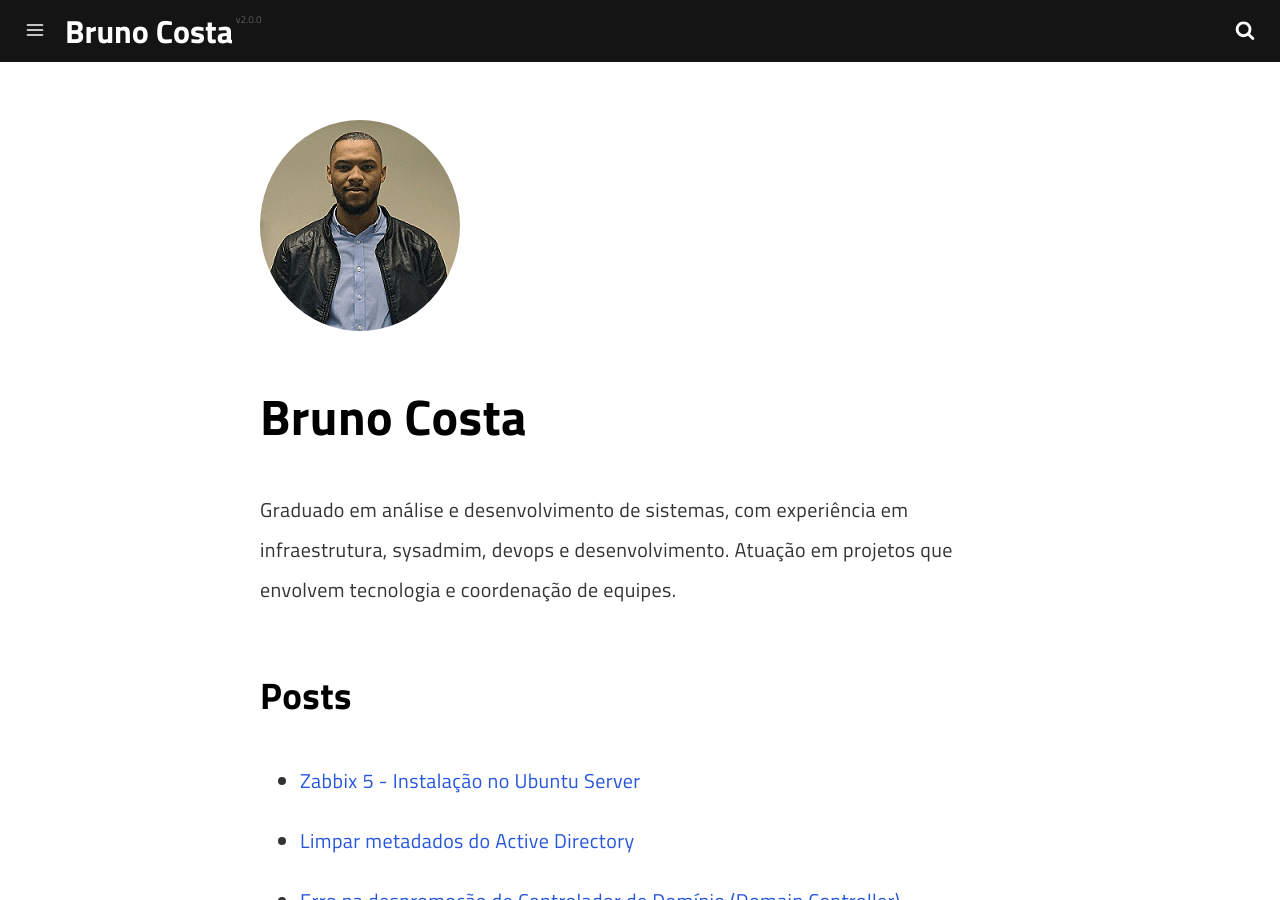
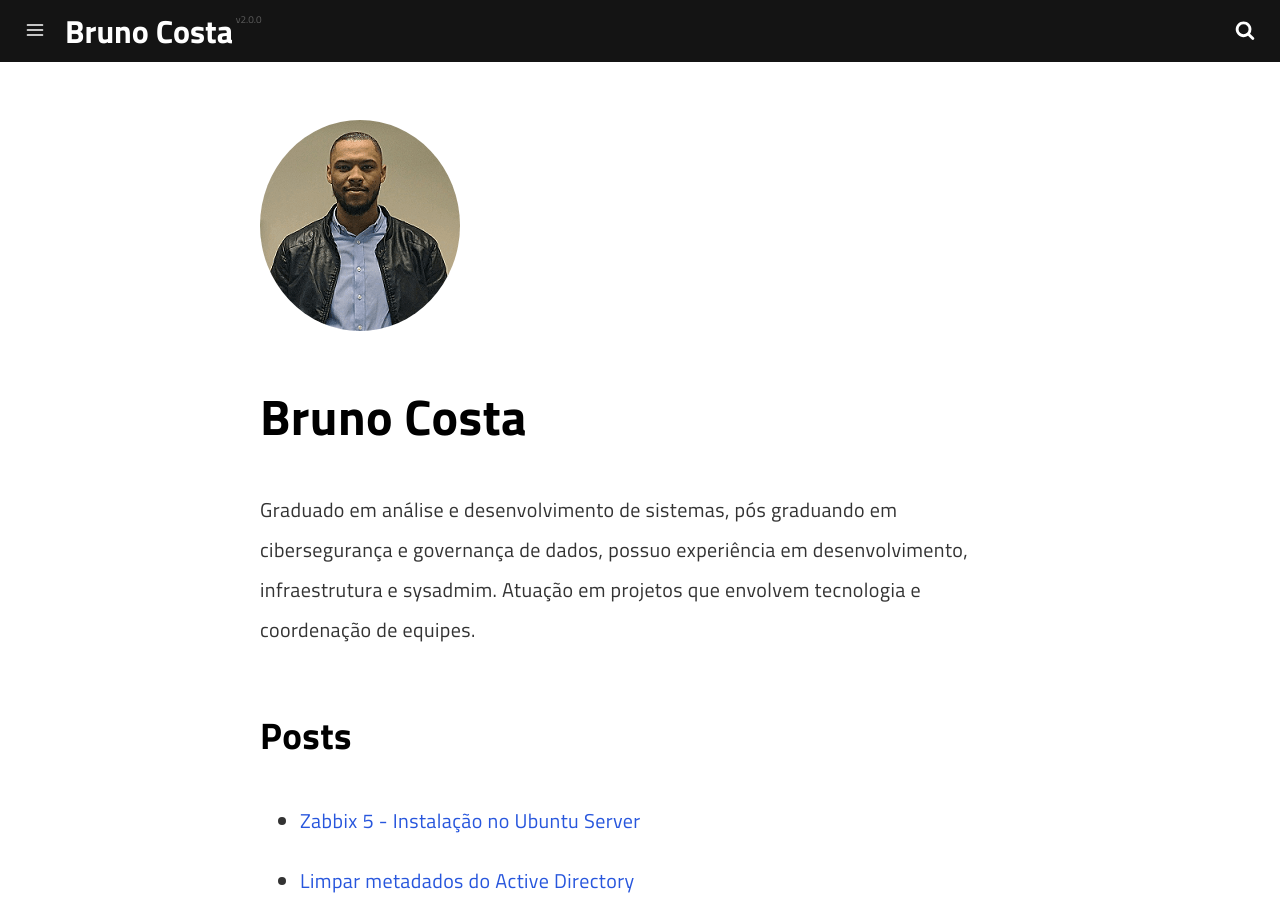
Before and after one commit to bhenriquecs/brunocostablog.github.io, a Jekyll site: the page built from _authors/brunocosta.md, in a window 1280 px wide and 900 px high. Built offline with Jekyll 4.4.1, drawn with Linux system fonts in a browser that asks for light colours; a script that is not in the unit is left out.

Commit message:
Update Authors “brunocosta”

```diff
--- a/_authors/brunocosta.md
+++ b/_authors/brunocosta.md
@@ -4,9 +4,10 @@ photo: /assets/img/uploads/profile.png
 name: brunocosta
 display_name: Bruno Costa
 position: ""
-bio: Graduado em análise e desenvolvimento de sistemas, com experiência em
-  infraestrutura, sysadmim, devops e desenvolvimento. Atuação em projetos que
-  envolvem tecnologia e coordenação de equipes.
+bio: Graduado em análise e desenvolvimento de sistemas, pós graduando em
+  cibersegurança e governança de dados, possuo experiência em desenvolvimento,
+  infraestrutura e sysadmim. Atuação em projetos que envolvem tecnologia e
+  coordenação de equipes.
 github_username: bhenriquecs
 facebook_username: null
 twitter_username: null
```
